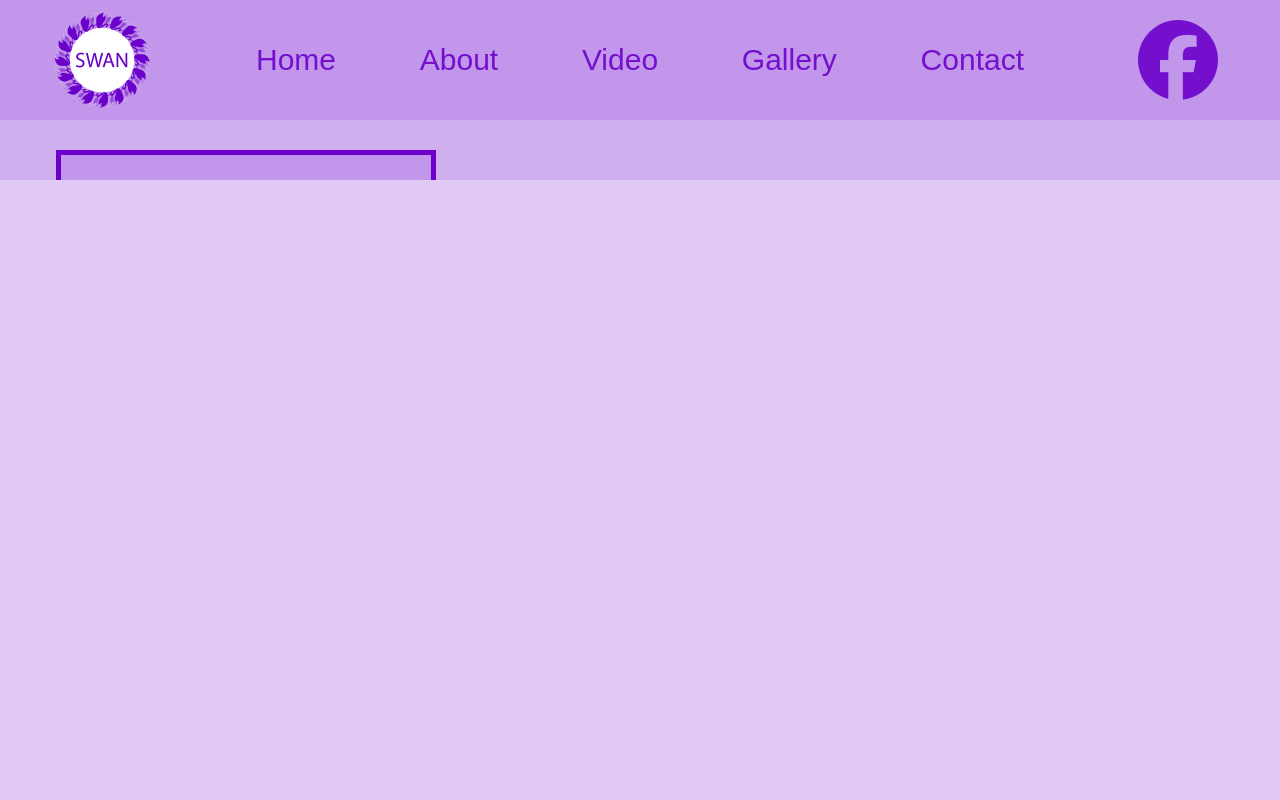
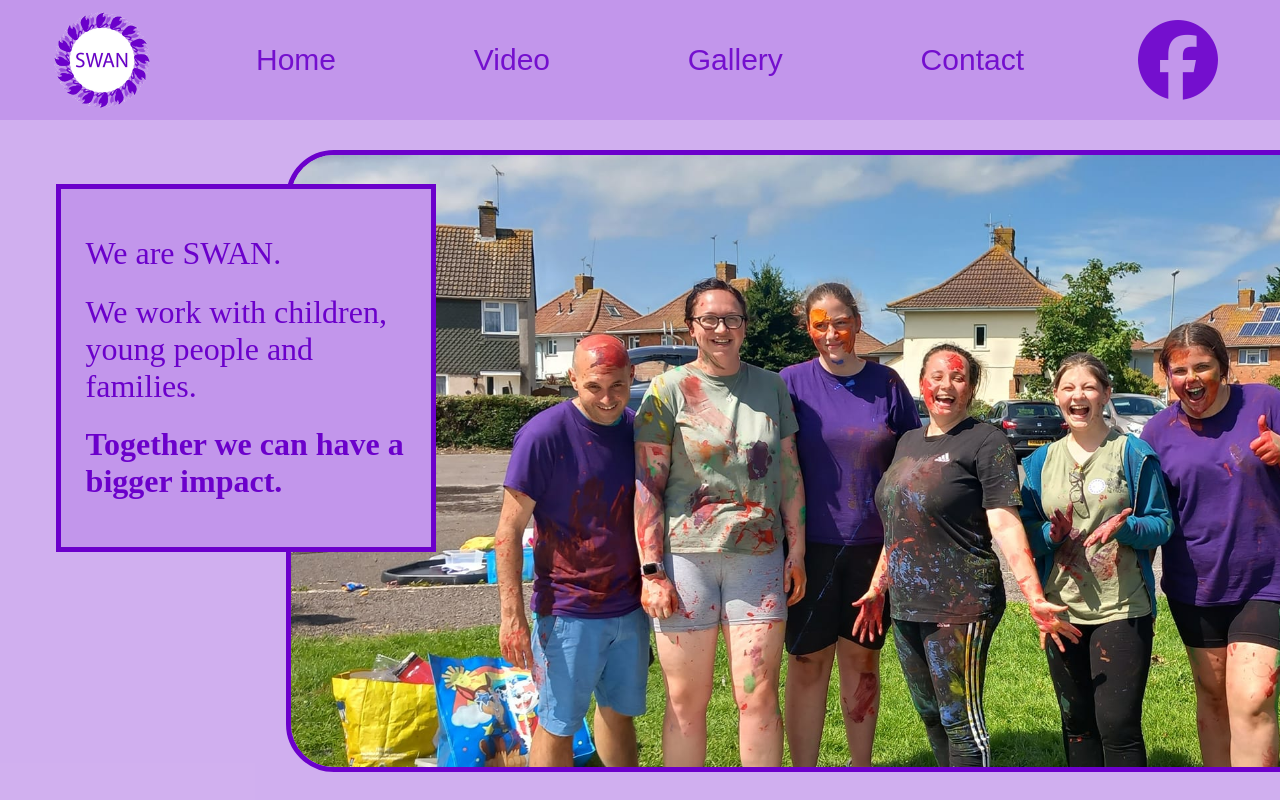
Before and after one commit to jonathan-rose/swan-website, a React (Create React App) app: page / in a window 1280 px wide. Built offline with nearby package versions, Linux system fonts and the light colour scheme.

Commit message:
Remove unfinished About link.

```diff
--- a/src/App.js
+++ b/src/App.js
@@ -4,20 +4,28 @@ import Video from "./pages/video/Video";
 import Contact from "./pages/contact/Contact";
 import Gallery from "./pages/gallery/Gallery";
 import Header from "./components/header/Header";
+import React, { useEffect } from 'react';
 import { BrowserRouter as Router, Routes, Route, } from "react-router-dom";
 import './app.css';
 
 function App() {
+
+  useEffect(() => {
+    //Get the height of the header element
+    const headerHeight = document.getElementById('header').offsetHeight;
+    document.documentElement.style.setProperty('--headerHeight', headerHeight + 'px');
+  }, []);
+
   return (
     <Router>
       <Header />
       <Routes>
-        <Route exact path="/" element={<Home/>}/>
-        <Route path="/about" element={<About/>}/>
-        <Route path="/video" element={<Video/>}/>
-        <Route path="/contact" element={<Contact/>}/>
-        <Route path="/contact" element={<Contact/>}/>
-       <Route path="/gallery" element={<Gallery/>}/>
+        <Route exact path="/" element={<Home />} />
+        <Route path="/about" element={<About />} />
+        <Route path="/video" element={<Video />} />
+        <Route path="/contact" element={<Contact />} />
+        <Route path="/contact" element={<Contact />} />
+        <Route path="/gallery" element={<Gallery />} />
       </Routes>
     </Router>
   );
--- a/src/components/header/Header.jsx
+++ b/src/components/header/Header.jsx
@@ -16,11 +16,11 @@ export default function Header() {
               Home
             </Link>
           </li>
-          <li className="topListItem">
+          {/* <li className="topListItem">
             <Link className="link" to="/about">
               About
             </Link>
-          </li>
+          </li> */}
           <li className="topListItem">
             <Link className="link" to="/video">
               Video
```
